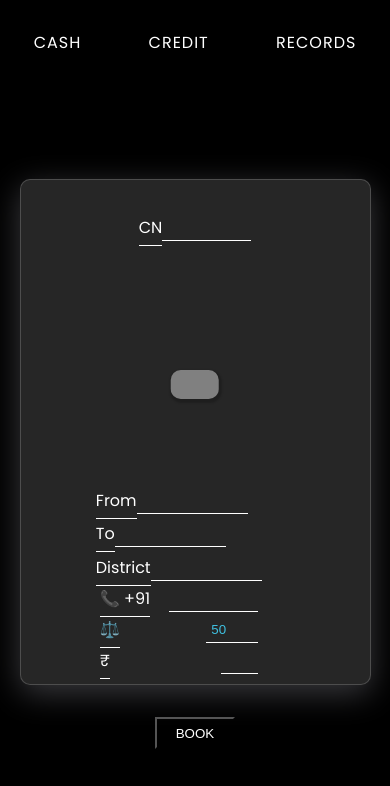
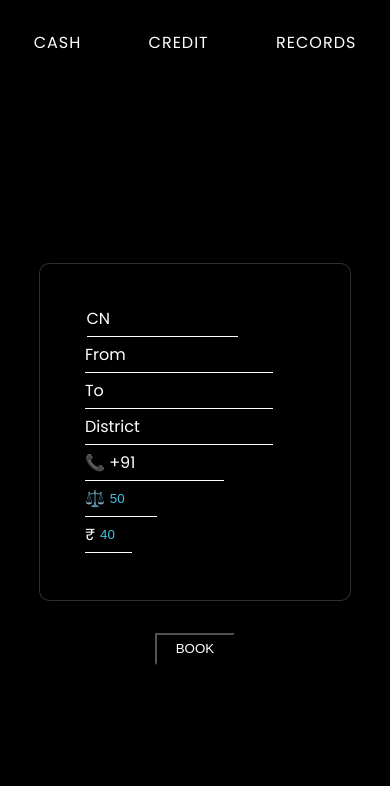
Before and after one commit to HLrahul/Cbill-frontend, a React (Vite) app: page /dashboard in a window 390 px wide. Shown: the top 786 px of the page. Built offline with nearby package versions, Linux system fonts and the light colour scheme.

Commit message:
mobile view

```diff
--- a/src/components/Dashboard Pages/Cash.jsx
+++ b/src/components/Dashboard Pages/Cash.jsx
@@ -24,19 +24,25 @@ function Cash() {
           <Tile
             style={{
               transition: "0.5s",
+              background:
+                comp === "akash"
+                  ? "rgba(43, 43, 221, 0.25)"
+                  : comp === "anjani"
+                  ? "rgba(230, 23, 23, 0.25)"
+                  : "rgba(0, 0, 0, 0.25)",
               boxShadow:
                 comp === "akash"
                   ? "0 8px 32px 0 rgba(43, 43, 221, 0.596)"
                   : comp === "anjani"
                   ? "0 8px 32px 0 rgba(230, 23, 23, 0.849)"
-                  : "0 8px 32px 0 rgba(157, 157, 167, 0.37)",
+                  : "0 8px 32px 0 rgba(0, 0, 0, 0.37)",
             }}
           >
             <DivOne>
               <InputPair>
                 <Label htmlFor="name">CN</Label>
                 <Input
-                  style={{ width: "12ch" }}
+                  // style={{ width: "12ch" }}
                   type="number"
                   name="name"
                   onChange={(e) => setCocom(e.target.value)}
@@ -47,7 +53,7 @@ function Cash() {
 
             <DivTwo>
               <DivThree>
-                <h3
+                {/* <span
                   style={{
                     boxShadow: "1px 2px 2px 2px rgba(0, 0, 0, 0.2)",
                     transition: ".5s ease",
@@ -69,9 +75,7 @@ function Cash() {
                         : "gray",
                   }}
                   onChange={(e) => setComp(e.target.value)}
-                >
-                  {comp}
-                </h3>
+                ></span> */}
               </DivThree>
 
               <DivFour>
@@ -130,6 +134,7 @@ function Cash() {
                       style={{ width: "5ch" }}
                       type="number"
                       step="10"
+                      defaultValue={40}
                       autoComplete="new-password"
                     />
                   </InputPair>
@@ -180,10 +185,10 @@ const Tile = styled.div`
   display: flex;
   flex-direction: column;
   height: 30vh;
-  width: 70%;
+  width: 50;
 
-  background: rgba(255, 255, 255, 0.15);
-  box-shadow: 0 8px 32px 0 rgba(250, 250, 253, 0.37);
+  background: rgba(0, 0, 0, 0.25);
+  /* box-shadow: 0 8px 32px 0 rgba(250, 250, 253, 0.37); */
   backdrop-filter: blur(10px);
   -webkit-backdrop-filter: blur(10px);
   border-radius: 10px;
@@ -191,16 +196,21 @@ const Tile = styled.div`
 
   @media (max-width: 400px) {
     padding: 0;
-    min-height: 60vh;
+    min-height: 40vh;
     align-items: center;
     justify-content: center;
-    width: 90%;
+    width: 80%;
   }
 `;
 const DivOne = styled.div`
   display: flex;
   align-items: center;
   height: 20%;
+
+  @media (max-width: 400px) {
+    width: 70%;
+    height: auto;
+  }
 `;
 const DivTwo = styled.div`
   display: flex;
@@ -208,6 +218,7 @@ const DivTwo = styled.div`
 
   @media (max-width: 400px) {
     flex-direction: column;
+    height: auto;
   }
 `;
 const DivThree = styled.div`
@@ -218,11 +229,7 @@ const DivThree = styled.div`
   justify-content: center;
 
   @media (max-width: 400px) {
-    width: 100%;
-    flex-direction: column;
-    transform: rotate(-270deg);
-    margin-top: 5px;
-    margin-bottom: 5px;
+    display: none;
   }
 `;
 const DivFour = styled.div`
@@ -230,6 +237,9 @@ const DivFour = styled.div`
   width: 100%;
   display: flex;
   flex-direction: column;
+
+  @media (max-width: 400px) {
+  }
 `;
 const DivFive = styled.div`
   display: flex;
@@ -243,9 +253,8 @@ const DivFive = styled.div`
   }
 
   @media (max-width: 400px) {
-    width: 80%;
+    width: 100%;
     flex-direction: column;
-    justify-content: space-between;
     align-items: center;
   }
 `;
@@ -269,10 +278,8 @@ const InputPair = styled.div`
   display: flex;
 
   @media (max-width: 400px) {
-    display: flex;
-    width: 80%;
-    align-items: center;
-    justify-content: space-between;
+    width: 70%;
+    margin-bottom: 5px;
   }
 `;
 const Label = styled.label`
@@ -305,10 +312,10 @@ const Input = styled.input`
   color: #3fc0e0;
   padding-bottom: 5px;
   padding-left: 5px;
-  width: 25ch;
+  width: 5rem;
 
   @media (max-width: 400px) {
-    width: 15ch;
+    width: 100%;
   }
 `;
 
```
